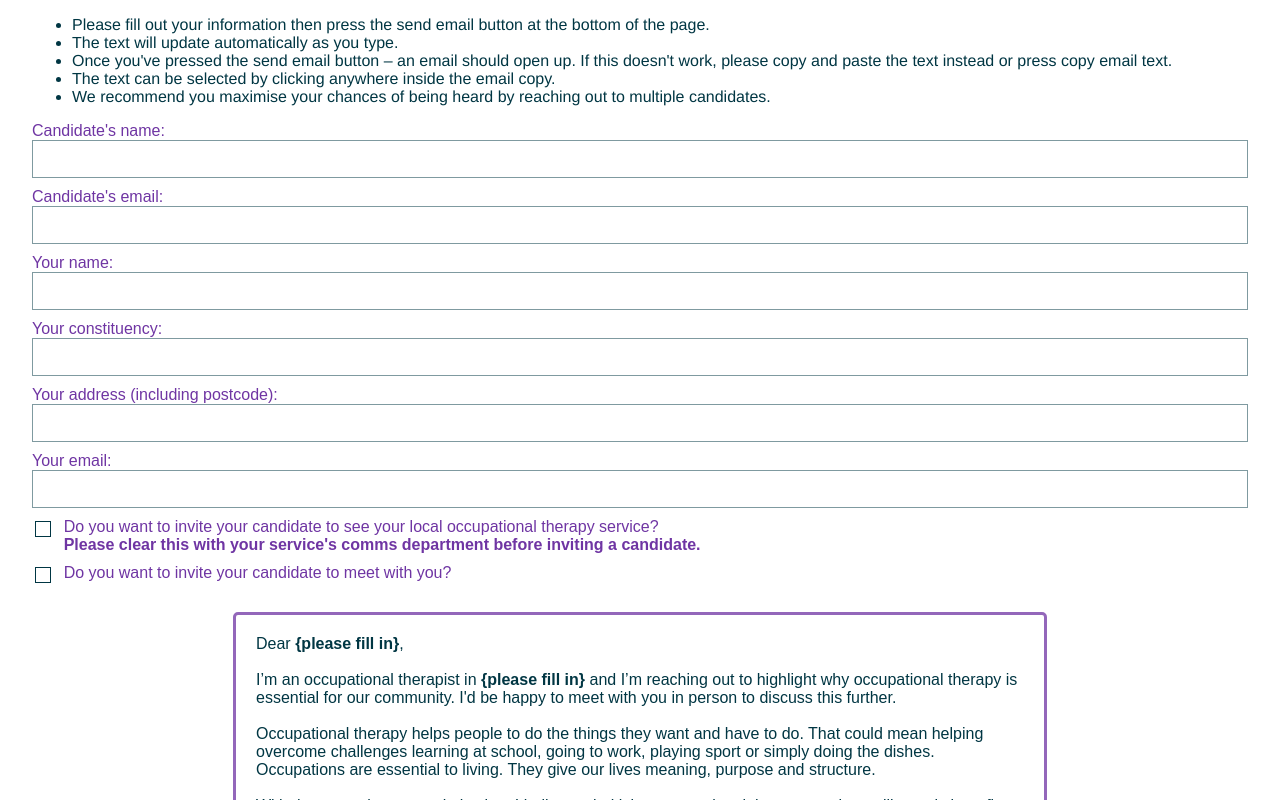
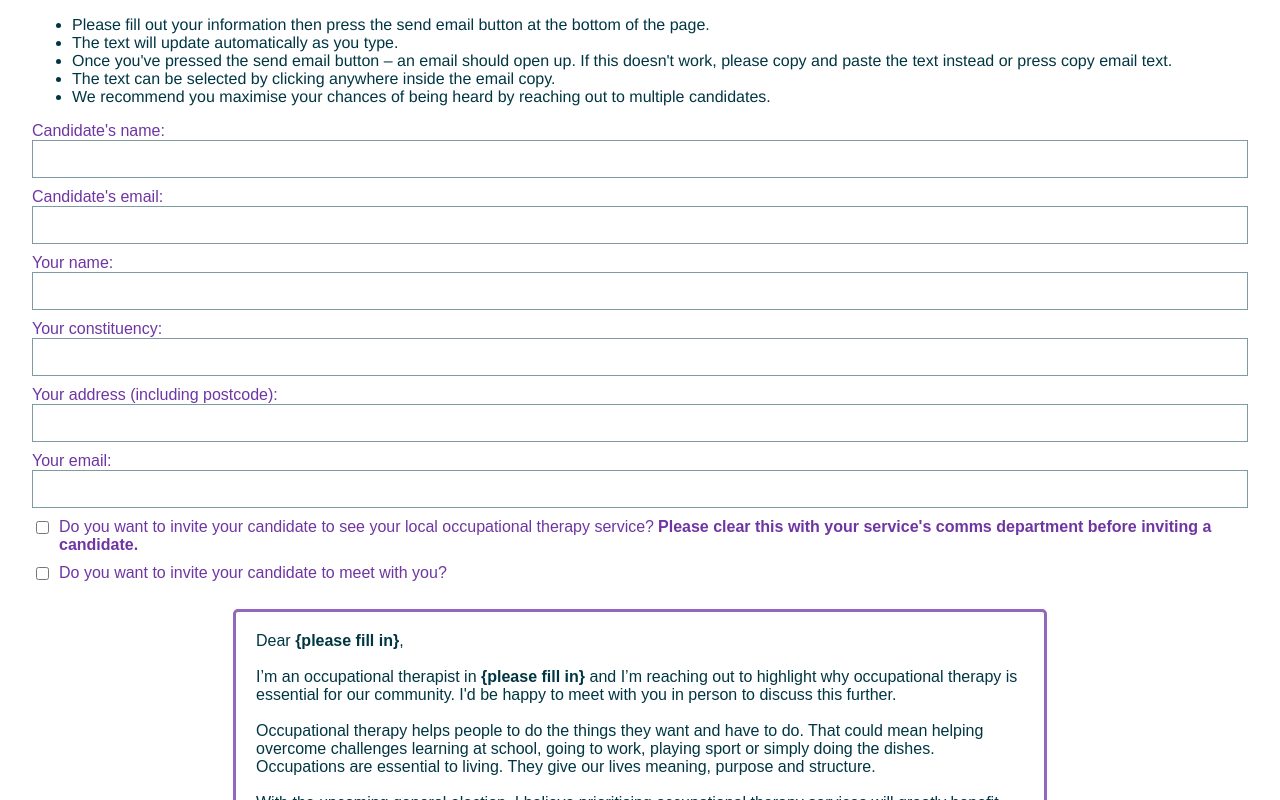
Before and after one commit to sam-rcot/election, a React (Vite) app: page / in a window 1280 px wide. Shown: the top 800 px of the page. Built offline with nearby package versions, Linux system fonts and the light colour scheme.

Commit message:
updated checkbox group

```diff
--- a/src/App.scss
+++ b/src/App.scss
@@ -178,49 +178,27 @@
     }
 
     .checkbox-group {
-      cursor: pointer;
       display: flex;
-      position: relative;
       flex-direction: row-reverse;
-      justify-content: space-between;
       align-items: start;
-      justify-items: self-end;
       width: 100%;
-
-      &:hover input ~ .checkmark {
-        background-color: rgba(0, 54, 67, 0.25);
-      }
-
-      input:checked ~ .checkmark {
-        background-color: $color-dark-teal;
-      }
+      margin-bottom: 10px;
+      justify-content: start;
 
       input {
-        position: absolute;
-        opacity: 0;
+        margin-right: 10px;
         cursor: pointer;
-        height: 0;
-        width: 0;
-      }
-
-      .checkmark {
-        user-select: none;
-        box-sizing: border-box;
-        font-size: 20px;
-        line-height: 27px;
-        height: 16px;
-        width: 16px;
-        background-color: #fff;
-        border: 1px solid $color-dark-teal;
-        margin: 3px;
       }
 
       label {
+        //flex-grow: 1;
         text-align: left;
-        flex-grow: 1;
-        margin-left: 10px;
-        width: 100%;
+        font-family: 'Nunito Sans', sans-serif;
+        color: var(--color-purple);
         cursor: pointer;
+        .labelText {
+          margin-right: 0.25em;
+        }
       }
     }
   }
@@ -248,15 +226,17 @@
       }
 
       .checkbox-group {
-        flex-direction: column;
+        //flex-direction: column-reverse;
         align-items: flex-start;
+
+        input {
+          margin-right: 1em;
+          margin-bottom: 5px;
+        }
 
         label {
           margin-left: 0;
-        }
 
-        input[type="checkbox"] {
-          margin-left: 0;
         }
       }
     }
--- a/src/App.tsx
+++ b/src/App.tsx
@@ -1,4 +1,4 @@
-import { useState, useRef, useEffect, RefObject, MouseEvent } from 'react';
+import {useState, useRef, useEffect, RefObject, MouseEvent} from 'react';
 import './App.scss';
 
 function App() {
@@ -13,7 +13,7 @@ function App() {
     const [isOptionalMeetingChecked, setIsOptionalMeetingChecked] = useState(false);
     const [isEmailSent, setIsEmailSent] = useState(false);
     const [isTextCopied, setIsTextCopied] = useState(false);
-    const [tooltipPosition, setTooltipPosition] = useState({ x: 0, y: 0 });
+    const [tooltipPosition, setTooltipPosition] = useState({x: 0, y: 0});
     const [isEdge, setIsEdge] = useState(false);
 
     const emailRef: RefObject<HTMLParagraphElement> = useRef<HTMLParagraphElement>(null);
@@ -25,7 +25,7 @@ function App() {
     };
 
     const handleTooltipMouseMove = (event: MouseEvent) => {
-        setTooltipPosition({ x: event.clientX, y: event.clientY });
+        setTooltipPosition({x: event.clientX, y: event.clientY});
     };
 
     const optionalService = `I’d be delighted to host you at our occupational therapy service ${yourService || placeholder} to see for yourself how important these services are and the difference we make.
@@ -36,7 +36,7 @@ function App() {
     const formattedText = (text: string) => text.split('\n').map((line, index) => (
         <span key={index}>
             {line}
-            <br />
+            <br/>
         </span>
     ));
 
@@ -78,13 +78,9 @@ function App() {
     return (
         <>
             <ul id='infotext'>
-                <li>Please fill out your information then press the send email button at the bottom of the
-                    page.
-                </li>
+                <li>Please fill out your information then press the send email button at the bottom of the page.</li>
                 <li>The text will update automatically as you type.</li>
-                <li>Once you've pressed the send email button – an email should open up. If this doesn't work, please
-                    copy and paste the text instead or press copy email text.
-                </li>
+                <li>Once you've pressed the send email button – an email should open up. If this doesn't work, please copy and paste the text instead or press copy email text.</li>
                 <li>The text can be selected by clicking anywhere inside the email copy.</li>
                 <li>We recommend you maximise your chances of being heard by reaching out to multiple candidates.</li>
             </ul>
@@ -157,20 +153,20 @@ function App() {
                         </div>
                     )}
 
-                    <div className="input-group checkbox-group">
-                        <label htmlFor="optionalService">Do you want to invite your candidate to see your local
-                            occupational
-                            therapy service? <strong id="candidateWarning">Please clear this with your service's comms
-                                department before inviting a candidate.</strong></label>
+                    <div className="checkbox-group">
+                        <label htmlFor="optionalService">
+                            <span className="labelText">Do you want to invite your candidate to see your local occupational therapy service?</span>
+                            <strong id="candidateWarning">Please clear this with your service's comms department before inviting a candidate.</strong>
+                        </label>
                         <input
                             type="checkbox"
                             id="optionalService"
                             checked={isOptionalServiceChecked}
                             onChange={(e) => setIsOptionalServiceChecked(e.target.checked)}
                         />
-                        <span className="checkmark"></span>
                     </div>
-                    <div className="input-group checkbox-group">
+
+                    <div className="checkbox-group">
                         <label htmlFor="optionalMeeting">Do you want to invite your candidate to meet with you?</label>
                         <input
                             type="checkbox"
@@ -178,38 +174,24 @@ function App() {
                             checked={isOptionalMeetingChecked}
                             onChange={(e) => setIsOptionalMeetingChecked(e.target.checked)}
                         />
-                        <span className="checkmark"></span>
                     </div>
                 </form>
             </div>
             <p className="email" ref={emailRef}>
-                Dear {mpName || placeholder},<br /><br />
-                I’m an occupational therapist in {yourConst || placeholder} and I’m reaching out to highlight why
-                occupational therapy is essential for our community. I'd be happy to meet with you in person to discuss
-                this further.<br /><br />
-                Occupational therapy helps people to do the things they want and have to do. That could mean helping
-                overcome challenges learning at school, going to work, playing sport or simply doing the dishes.
-                Occupations are essential to living. They give our lives meaning, purpose and structure.<br /><br />
-                With the upcoming general election, I believe prioritising occupational therapy services will greatly
-                benefit residents across our constituency. Occupational therapy is a solution to many of the UK's health
-                and care challenges – it helps relieve pressure on acute services and helps people to get in to
-                work.<br /><br />
-                We're facing a shortage of occupational therapists, and without support, we risk failing to meet our
-                population's needs. We need to integrate occupational therapy into community settings, including in GP
-                surgeries and schools, to provide help at the right time.<br /><br />
-                I have provided a link to a <a href="https://www.rcot.co.uk/news/rcot-general-election-briefing"
-                                               target='_blank'>briefing from the Royal College of Occupational
-                Therapists</a> with more
-                information and recommendations for the next government for you to consider.<br /><br />
+                Dear {mpName || placeholder},<br/><br/>
+                I’m an occupational therapist in {yourConst || placeholder} and I’m reaching out to highlight why occupational therapy is essential for our community. I'd be happy to meet with you in person to discuss this further.<br/><br/>
+                Occupational therapy helps people to do the things they want and have to do. That could mean helping overcome challenges learning at school, going to work, playing sport or simply doing the dishes. Occupations are essential to living. They give our lives meaning, purpose and structure.<br/><br/>
+                With the upcoming general election, I believe prioritising occupational therapy services will greatly benefit residents across our constituency. Occupational therapy is a solution to many of the UK's health and care challenges – it helps relieve pressure on acute services and helps people to get in to work.<br/><br/>
+                We're facing a shortage of occupational therapists, and without support, we risk failing to meet our population's needs. We need to integrate occupational therapy into community settings, including in GP surgeries and schools, to provide help at the right time.<br/><br/>
+                I have provided a link to a <a href="https://www.rcot.co.uk/news/rcot-general-election-briefing" target='_blank'>briefing from the Royal College of Occupational Therapists</a> with more information and recommendations for the next government for you to consider.<br/><br/>
                 {isOptionalServiceChecked && formattedText(optionalService)}
                 {isOptionalMeetingChecked && formattedText(optionalMeeting)}
-                Thank you for taking the time to consider this. Your support for occupational therapy if you are elected
-                to parliament would make a significant difference.<br /><br />
-                I look forward to hearing from you.<br /><br />
-                Best wishes<br /><br />
-                <strong>{yourName || placeholder}</strong><br />
-                <strong>{yourAddress || placeholder}</strong><br />
-                <strong>{yourEmail || placeholder}</strong><br />
+                Thank you for taking the time to consider this. Your support for occupational therapy if you are elected to parliament would make a significant difference.<br/><br/>
+                I look forward to hearing from you.<br/><br/>
+                Best wishes<br/><br/>
+                <strong>{yourName || placeholder}</strong><br/>
+                <strong>{yourAddress || placeholder}</strong><br/>
+                <strong>{yourEmail || placeholder}</strong><br/>
             </p>
             <div className="buttonContainer">
                 <div className="tooltip" onMouseMove={handleTooltipMouseMove}>
@@ -222,7 +204,7 @@ function App() {
                     {isEdge && (
                         <span
                             className="tooltiptext"
-                            style={{ left: `${tooltipPosition.x}px`, top: `${tooltipPosition.y}px` }}
+                            style={{left: `${tooltipPosition.x}px`, top: `${tooltipPosition.y}px`}}
                         >
                             The open email app button won't work in Microsoft Edge browser unless you have a default email client selected. Please press copy email text instead.
                         </span>
@@ -237,8 +219,7 @@ function App() {
                 </button>
             </div>
 
-            <p className={`info ${isEmailSent ? 'visible' : ''}`}>We recommend you maximise your chances of being heard
-                by reaching out to multiple candidates.</p>
+            <p className={`info ${isEmailSent ? 'visible' : ''}`}>We recommend you maximise your chances of being heard by reaching out to multiple candidates.</p>
             <p className={`info ${isTextCopied ? 'visible' : ''}`}>Email text copied to clipboard</p>
         </>
     );
```
